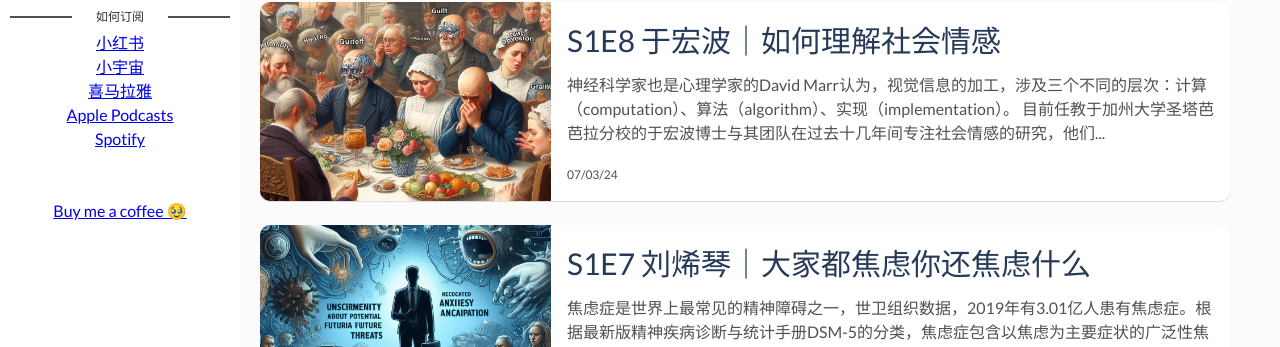
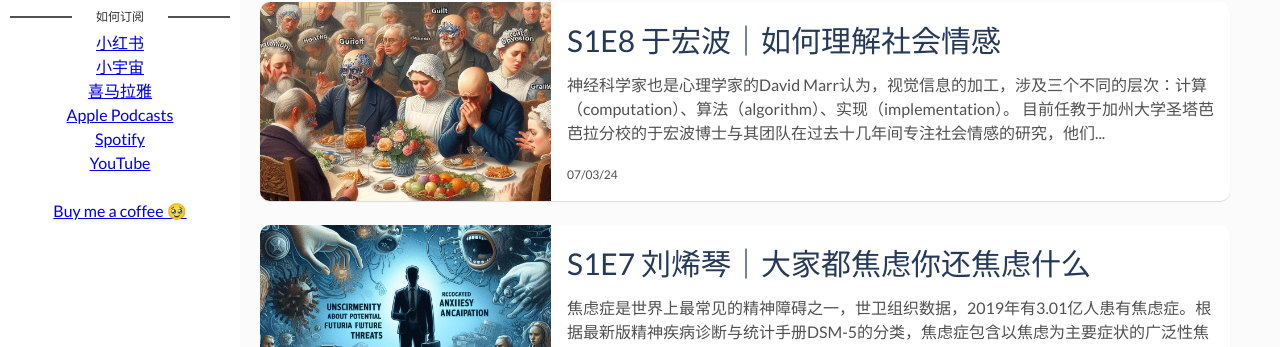
Before and after one commit to naoguo/beyond-top-journals, a Jekyll site: the page built from index.html, in a window 1280 px wide. Shown: the part 265-612 px from the top of the page. Built offline with Jekyll 4.4.1, drawn with Linux system fonts in a browser that asks for light colours; the list of posts is cut into pages by our own code.

Commit message:
link youtube channel

```diff
--- a/_layouts/main.html
+++ b/_layouts/main.html
@@ -17,6 +17,7 @@ layout: default
         <a href="https://www.ximalaya.com/album/79394708">喜马拉雅</a><br>
         <a href="https://podcasts.apple.com/cn/podcast/%E9%A1%B6%E5%88%8A%E8%83%8C%E5%90%8E%E7%9A%84%E6%95%85%E4%BA%8B/id1729028477">Apple Podcasts</a><br>
         <a href="https://open.spotify.com/show/5SzIqOMQfveOSjsjZA7J2I">Spotify</a><br>
+        <a href="https://youtube.com/@brainpod-naoguo?si=SnwjjlbPLXmvkoCz">YouTube</a>
         <br>
         <br>
         <a href="https://www.buymeacoffee.com/naoguo">Buy me a coffee 🥹</a><br>
```
